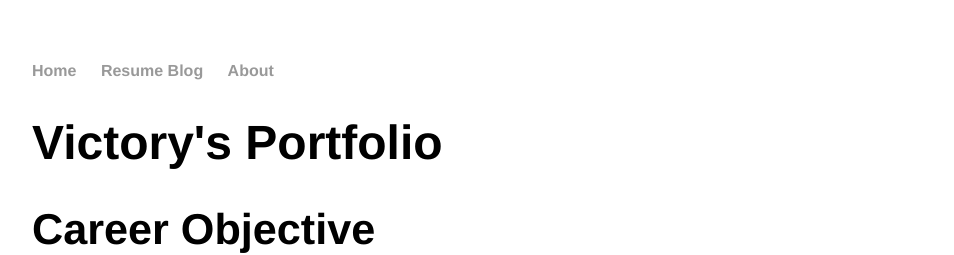
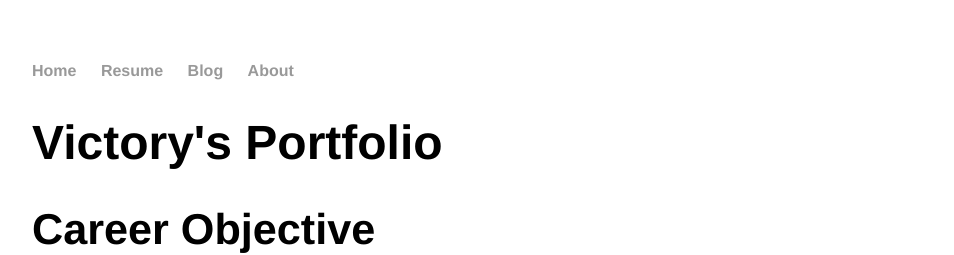
Before and after one commit to vtomole/vtomole.github.io, a Jekyll site: the page built from index.html, in a window 1280 px wide. Shown: the top 255 px of the page, without its empty margins (160-1114 px from the left). Built offline with Jekyll 4.4.1, drawn with Linux system fonts in a browser that asks for light colours.

Commit message:
link formatting problems

```diff
--- a/_layouts/default.html
+++ b/_layouts/default.html
@@ -25,7 +25,7 @@
 
 <!--<li><a href="/static/cv.html">CV</a></li>-->
 <!--<li><a href="/static/resume.pdf">Resume</a></li>-->
-<a href="/static/resume.pdf" onClick="_gaq.push(['_trackEvent', 'downloads', 'click', 'resume', '0']);">Resume</a>
+<li><a href="/static/resume.pdf" onClick="_gaq.push(['_trackEvent', 'downloads', 'click', 'resume', '0']);">Resume</a></li>
 <li><a href="/blog">Blog</a></li>
 <li><a href="/about">About</a></li>
 
```
